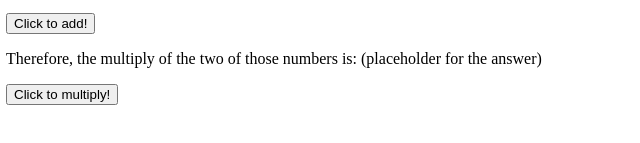
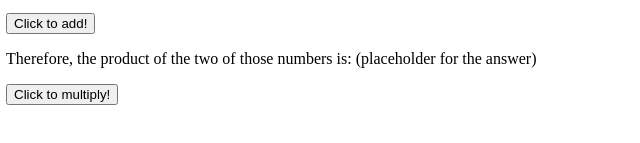
Before and after one commit to nieler/exer1, a plain HTML site: page index.html in a window 1280 px wide. Shown: the part 447-590 px from the top of the page, 2-642 px from the left. Drawn offline with Linux system fonts and the light colour scheme; files that its build step writes are made by us from their sources.

Commit message:
Update index.html

```diff
--- a/index.html
+++ b/index.html
@@ -26,7 +26,7 @@
     <p>Therefore, the sum of the two of those numbers is: <span id= "answer">(placeholder for the answer)</span></p>
     <input type="button" id="sumButton" value="Click to add!">
 
-   <p>Therefore, the multiply of the two of those numbers is: <span id= "answer">(placeholder for the answer)</span></p>
+   <p>Therefore, the product of the two of those numbers is: <span id= "answer">(placeholder for the answer)</span></p>
     <input type="button" id="multiplyButton" value="Click to multiply!">
 </body>
 </html>
```
